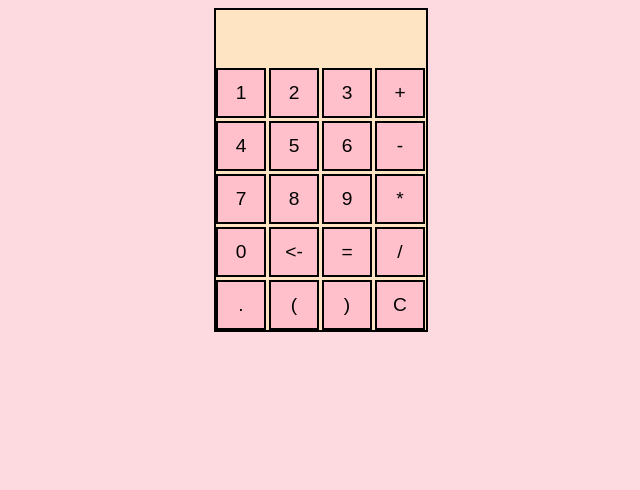
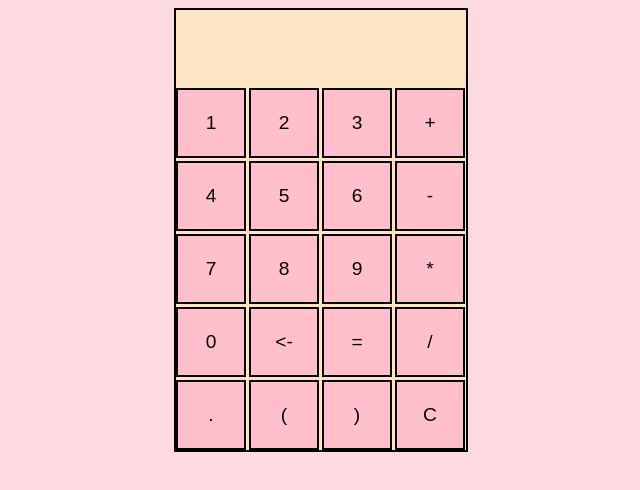
Before and after one commit to kashef7/calc, a plain HTML site: page index.html in a window 1280 px wide. Shown: the whole page, without its empty margins (319-959 px from the left). Drawn offline with Linux system fonts and the light colour scheme.

Commit message:
Update style.css to make size bigger

```diff
--- a/style.css
+++ b/style.css
@@ -1,9 +1,9 @@
 .main{
     display: grid;
-    grid-template-rows: 55px 50px 50px 50px 50px 50px;
-    grid-template-columns: 50px 50px 50px 50px;
+    grid-template-rows: 75px 70px 70px 70px 70px 70px;
+    grid-template-columns: 70px 70px 70px 70px;
     border: 2px solid ;
-    width: 210px;
+    width: 290px;
     gap: 3px 3px;
     background-color: bisque;
     margin: 0 auto;
```
